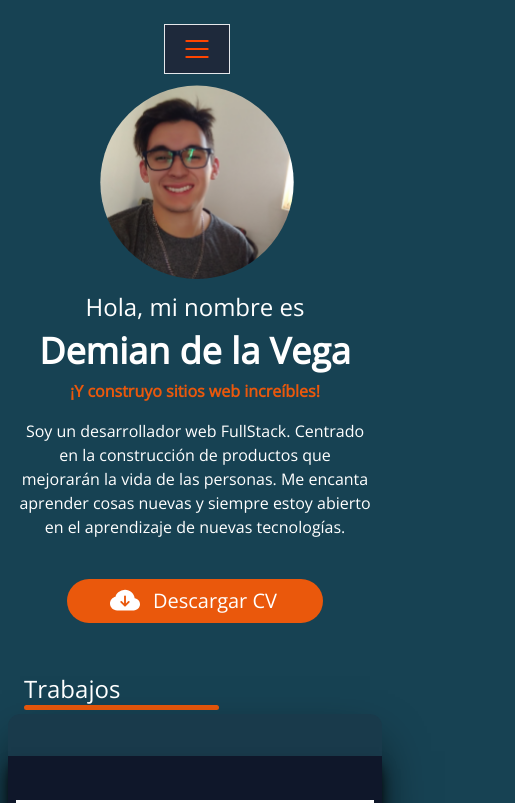
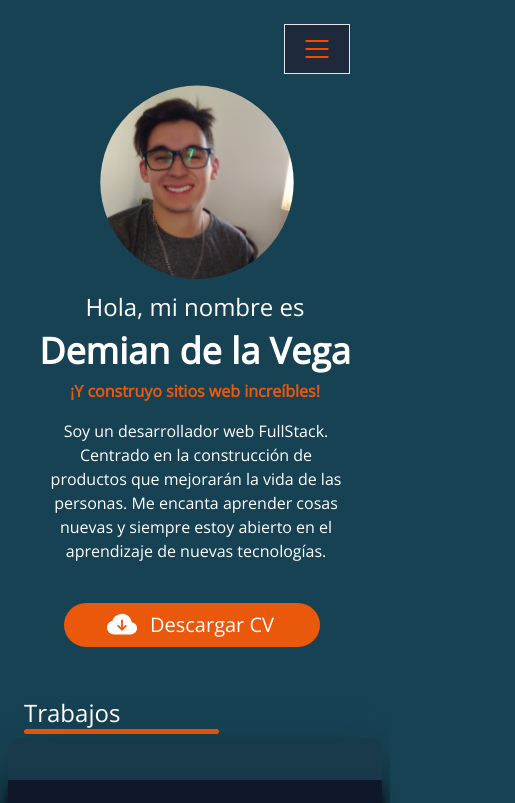
Before and after one commit to DemIGoD45/MyPortfolio, a React (Create React App) app: page / in a window 390 px wide. Shown: the top 803 px of the page, 515 px wide, since content can reach past the window. Built offline with nearby package versions, Linux system fonts and the light colour scheme.

Commit message:
Arreglando responsive

```diff
--- a/src/Components/Home/Home.jsx
+++ b/src/Components/Home/Home.jsx
@@ -23,20 +23,23 @@ const Home = () => {
         <div id='home' className='flex flex-col items-center md:items-start md:flex-row mt-16'>
             <motion.img src={img} initial={{x:0}} animate={{x:130}} transition={{duration:1}} alt="me" className='mr-44 imgCircular border-transparent md:h-1/2' />
             <motion.div initial={'hidden'} animate={'visible'} variants={variants} className="text-center md:text-left  md:my-36">
+                <div>
                     <p className='text-2xl mb-2 md:text-5xl '>Hola, mi nombre es </p>
                     <h1 className='text-4xl md:text-7xl font-extrabold '>Demian de la Vega</h1>
                     <p className=' font-semibold text-orange-600 mt-2'>¡Y construyo sitios web increíbles!</p>
-                <p className='px-20 sm:px-14 w-4/5 text-center pt-4 ml-16 md:text-left md:p-0 md:pt-2 md:ml-0'>
+                    <div>
+                        <p className='sm:px-14 w-4/5 text-center px-0 pt-4 ml-10 md:text-left md:p-0 md:pt-2 md:ml-0'>
                             Soy un desarrollador web FullStack.
                             Centrado en la construcción de productos que mejorarán la vida de las personas.
                             Me encanta aprender cosas nuevas y siempre estoy abierto en el aprendizaje de nuevas tecnologías.
                         </p>
-
+                    </div>
+                </div>
                 <a href={cv} download={cv}>
                     <motion.button
                         whileHover={{ scale: 1.1 }}
                         whileTap={{ scale: 0.9 }}
-                        className='text-xl rounded-full bg-orange-600 p-2 pr-4 mt-10 mx-48 flex items-center gap-2 w-64 justify-center '>
+                        className='text-xl rounded-full bg-orange-600 p-2 pr-4 mt-10 ml-16 mr-auto md:mx-48 flex items-center gap-2 w-64 justify-center '>
                             <BsFillCloudArrowDownFill className=' scale-150 w-10  '/>
                             <p>Descargar CV</p>
                     </motion.button>
--- a/src/Components/Nav/MobileBtn.jsx
+++ b/src/Components/Nav/MobileBtn.jsx
@@ -4,7 +4,7 @@ import { Link } from "react-scroll";
 
 export default function MobileBtn() {
   return (
-    <div className="max-w-min text-right z-50 fixed md:hidden flex items-center border border-nav top-6 sm:right-8 right-40">
+    <div className="max-w-min text-right z-50 fixed md:hidden flex items-center border border-nav top-6 sm:right-8 right-10">
       <Menu as="div" className="relative inline-block text-left">
         <div>
           <Menu.Button className="inline-flex justify-center w-full px-4 py-2 text-sm font-medium text-white bg-slate-800   focus:outline-none focus-visible:ring-2 focus-visible:ring-white ">
```
Also changed, not shown: 1 other file (tests, documents, lock files or other folders). Lines whose indentation alone changed are shown as unchanged.
